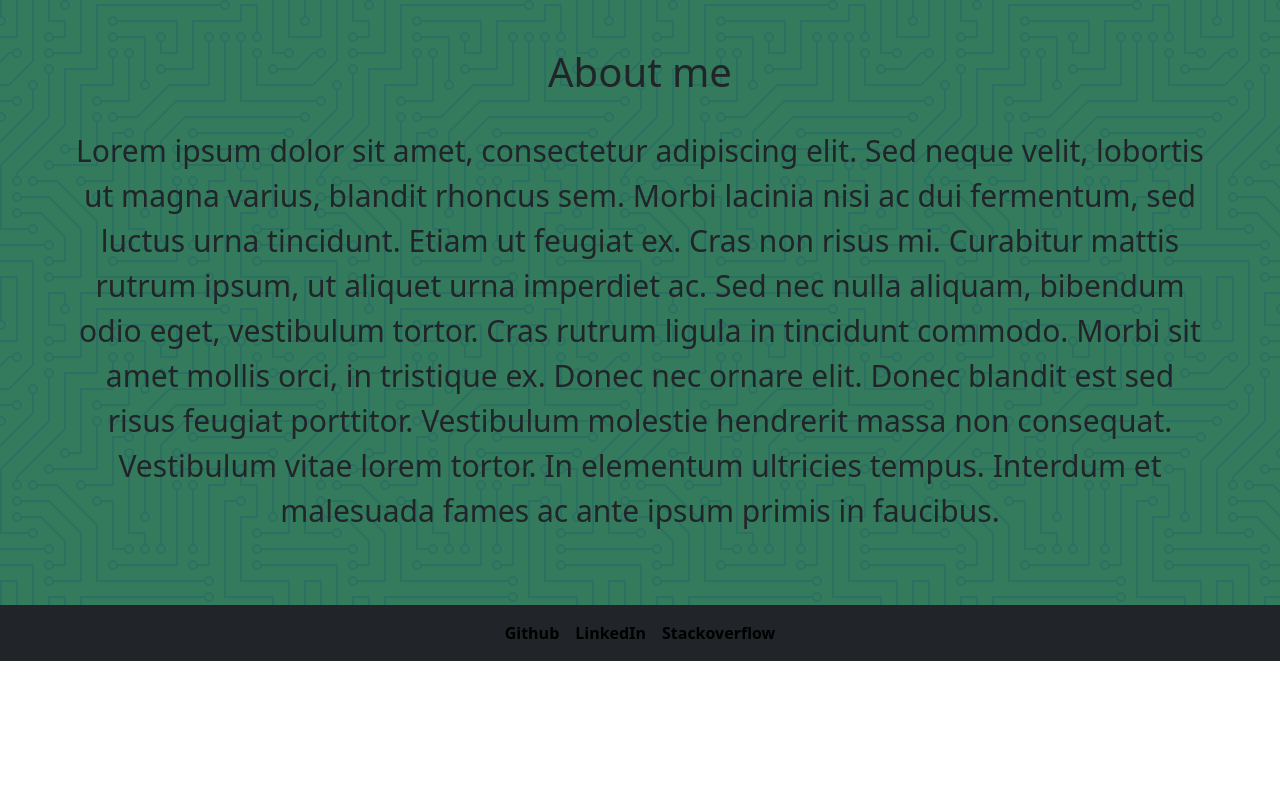
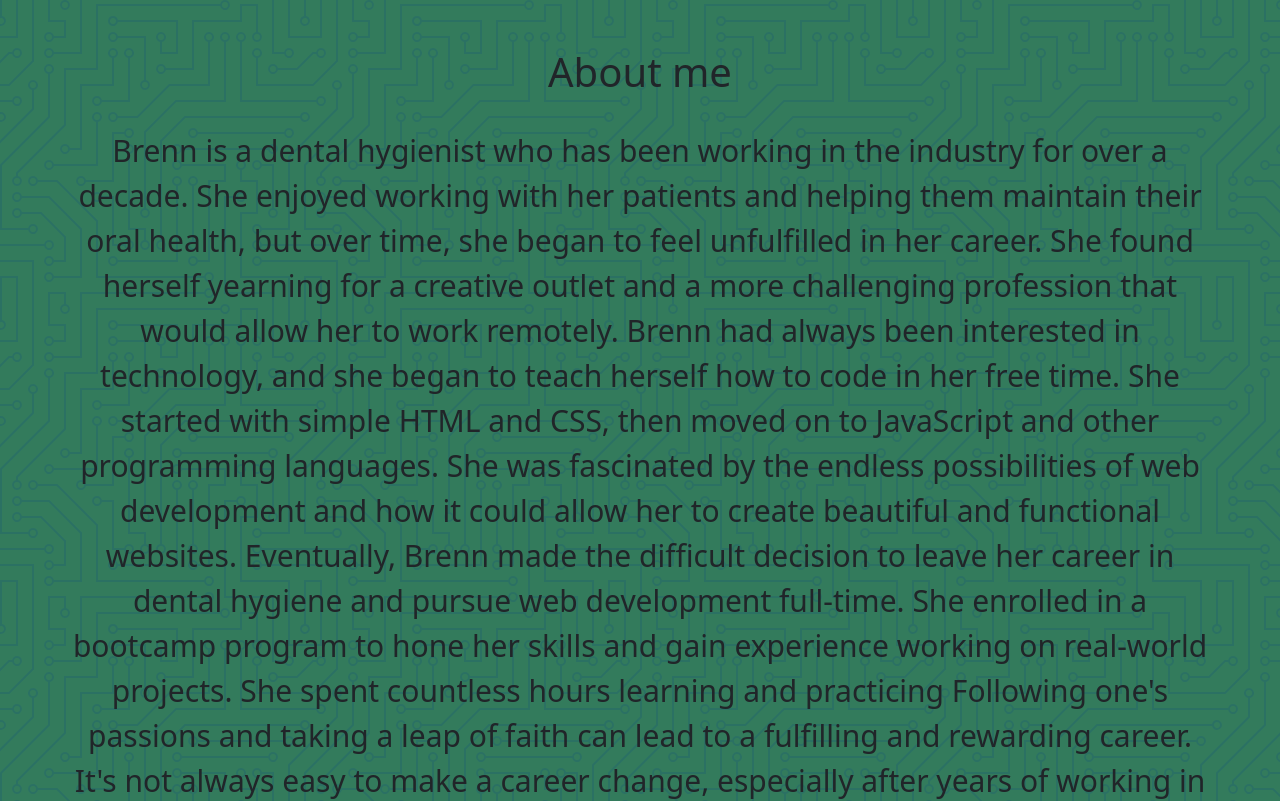
Before and after one commit to brennaveir/react-portfolio, a React (Create React App) app: page / in a window 1280 px wide. Shown: the part 760-1561 px from the top of the page. Before the commit the page ends 1421 px from the top, so only its background shows below. Built offline with nearby package versions, Linux system fonts and the light colour scheme.

Commit message:
added real content to about me paragraph

```diff
--- a/src/components/pages/AboutMe.js
+++ b/src/components/pages/AboutMe.js
@@ -5,20 +5,42 @@ export default function AboutMe() {
   return (
     <div className="sectionContainer">
       <div className="aboutContainer d-flex flex-column align-items-center">
-    <Image className="aboutMePic m-5"src="./porfolio-pic2.jpg"  alt="Brenn Voyles" rounded/>
-      <h1 className="mt-5 ">About me</h1>
-      <p className="aboutText pb-5 px-5 m-4 text-center">
-        Lorem ipsum dolor sit amet, consectetur adipiscing elit. Sed neque
-        velit, lobortis ut magna varius, blandit rhoncus sem. Morbi lacinia nisi
-        ac dui fermentum, sed luctus urna tincidunt. Etiam ut feugiat ex. Cras
-        non risus mi. Curabitur mattis rutrum ipsum, ut aliquet urna imperdiet
-        ac. Sed nec nulla aliquam, bibendum odio eget, vestibulum tortor. Cras
-        rutrum ligula in tincidunt commodo. Morbi sit amet mollis orci, in
-        tristique ex. Donec nec ornare elit. Donec blandit est sed risus feugiat
-        porttitor. Vestibulum molestie hendrerit massa non consequat. Vestibulum
-        vitae lorem tortor. In elementum ultricies tempus. Interdum et malesuada
-        fames ac ante ipsum primis in faucibus.
-      </p>
+        <Image className="aboutMePic m-5" src="./porfolio-pic2.jpg" alt="Brenn Voyles" rounded />
+        <h1 className="mt-5 ">About me</h1>
+        <p className="aboutText pb-5 px-5 m-4 text-center">
+          Brenn is a dental hygienist who has been working in
+          the industry for over a decade.
+          She enjoyed working with her patients and helping them maintain
+          their oral health, but over time, she began to feel unfulfilled
+          in her career. She found herself yearning for a creative outlet
+          and a more challenging profession that would allow her to work
+          remotely.
+
+          Brenn had always been interested in technology, and she began to teach
+          herself how to code in her free time. She started with simple HTML and
+          CSS, then moved on to JavaScript and other programming languages.
+          She was fascinated by the endless possibilities of web development
+          and how it could allow her to create beautiful and functional websites.
+
+          Eventually, Brenn made the difficult decision to leave her career in
+          dental hygiene and pursue web development full-time. She enrolled in a bootcamp program to hone her skills and gain
+          experience working on real-world projects. She spent countless hours
+          learning and practicing
+
+          Following one's passions and taking a leap of faith can lead to a
+          fulfilling and rewarding career. It's not always easy to make a career
+          change, especially after years of working in a particular field, but
+          Brenn's determination and willingness to learn has driven her in this pursuit.
+
+          Web development is a growing field, and there is a high demand for
+
+          skilled professionals who can create engaging and user-friendly websites.
+          With her experience in dental hygiene, Brenn can to bring a
+          unique perspective and approach to her work in web development,
+          which sets her apart from others in the industry.
+
+
+        </p>
       </div>
     </div>
   );
```
